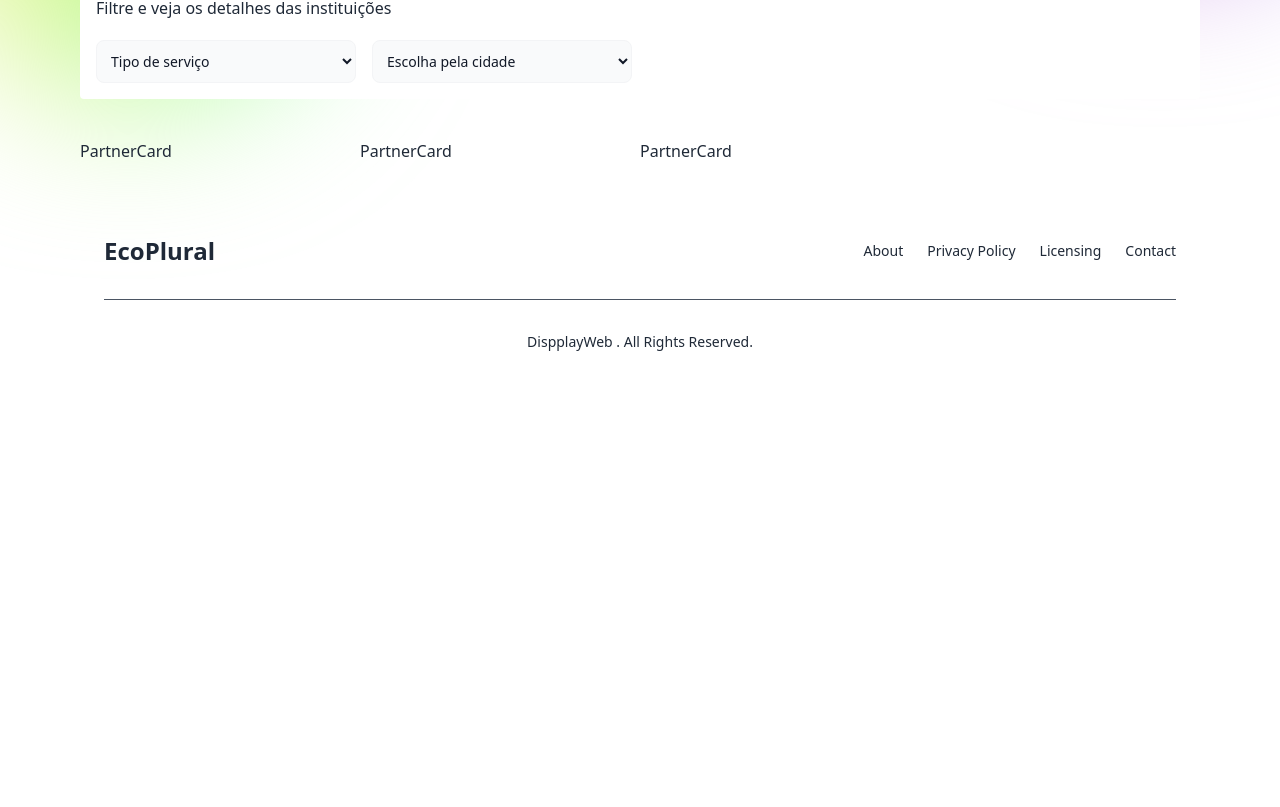
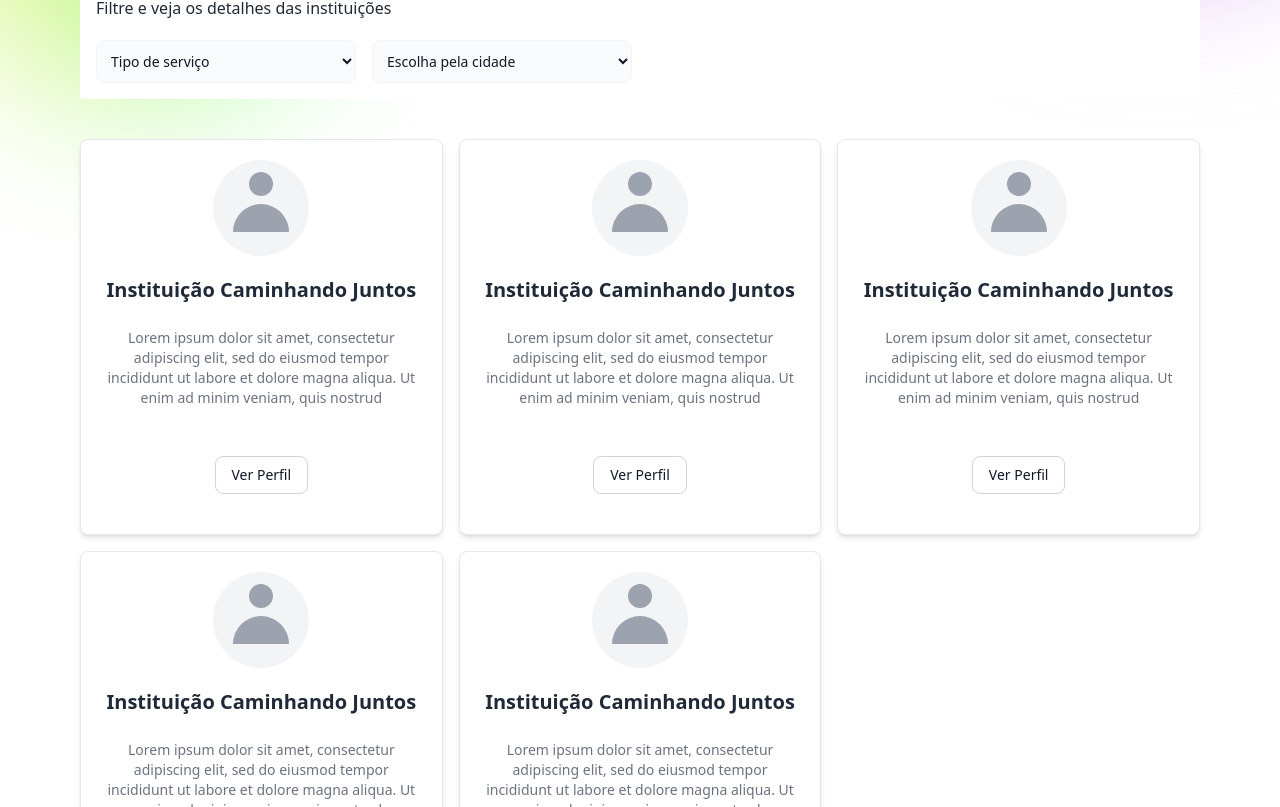
Before and after one commit to ngrpedro/nextapp, a Next.js app: page / in a window 1280 px wide. Shown: the part 513-1320 px from the top of the page. Before the commit the page ends 897 px from the top, so only its background shows below. Built offline with nearby package versions, Linux system fonts and the light colour scheme.

Commit message:
partnerCard layout

```diff
--- a/src/components/partnerCard.tsx
+++ b/src/components/partnerCard.tsx
@@ -1,7 +1,47 @@
 import React from "react";
+import { Partner } from "../utils/interfaces";
+
+type Props = {
+  partners: Partner[];
+};
 
 const PartnerCard = () => {
-  return <div>PartnerCard</div>;
+  return (
+    <div>
+      <div className="w-full max-w-sm bg-white border border-gray-200 rounded-lg shadow-md px-6">
+        <div className="flex flex-col items-center pb-10">
+          <div className="w-24 h-24 overflow-hidden bg-gray-100 rounded-full flex justify-center my-5">
+            <svg
+              className="w-20 h-20 text-gray-400"
+              fill="currentColor"
+              viewBox="0 0 20 20"
+              xmlns="http://www.w3.org/2000/svg"
+            >
+              <path
+                fillRule="evenodd"
+                d="M10 9a3 3 0 100-6 3 3 0 000 6zm-7 9a7 7 0 1114 0H3z"
+                clipRule="evenodd"
+              ></path>
+            </svg>
+          </div>
+          <h1 className="text-xl font-semibold text-gray-800">
+            Instituição Caminhando Juntos
+          </h1>
+          <span className="text-center text-sm text-gray-500 my-6">Lorem ipsum dolor sit amet, consectetur adipiscing elit, sed do eiusmod tempor incididunt ut labore et dolore magna aliqua. Ut enim ad minim veniam, quis nostrud</span>
+          <div className="flex mt-4 space-x-3 md:mt-6">
+            <a
+              href="#"
+              className="inline-flex items-center px-4 py-2 text-sm font-medium text-center
+              text-gray-900 bg-white border border-gray-300 rounded-lg hover:bg-gray-100
+              focus:ring-4 focus:outline-none focus:ring-gray-200 "
+            >
+              Ver Perfil
+            </a>
+          </div>
+        </div>
+      </div>
+    </div>
+  );
 };
 
 export default PartnerCard;
--- a/src/components/sections/partnerView.tsx
+++ b/src/components/sections/partnerView.tsx
@@ -10,6 +10,8 @@ const partners = [
       city: "Rio preto - SP",
     },
     { id: 3, name: "Renata Morais", spec: "médica", city: "Araçatuba - SP" },
+    { id: 4, name: "Pietro Ramos", spec: "psicológo", city: "Araçatuba - SP" },
+    { id: 5, name: "Pietro Ramos", spec: "psicológo", city: "Araçatuba - SP" },
 ];
 
 const PartnerView = () => {
@@ -40,9 +42,9 @@ const PartnerView = () => {
         </div>
       </div>
 
-      <div className="my-10 grid grid-cols-1 sm:grid-cols-2 md:grid-cols-4">
-        {partners.map((pertner) => (
-          <PartnerCard />
+      <div className="my-10 grid grid-cols-1 sm:grid-cols-2 md:grid-cols-3 gap-4">
+        {partners.map((partner) => (
+          <PartnerCard key={partner.id}/>
         ))}
       </div>
     </div>
```
Also changed, not shown: src/utils/interfaces.ts (+7 -0 lines). Lines whose indentation alone changed are shown as unchanged.
